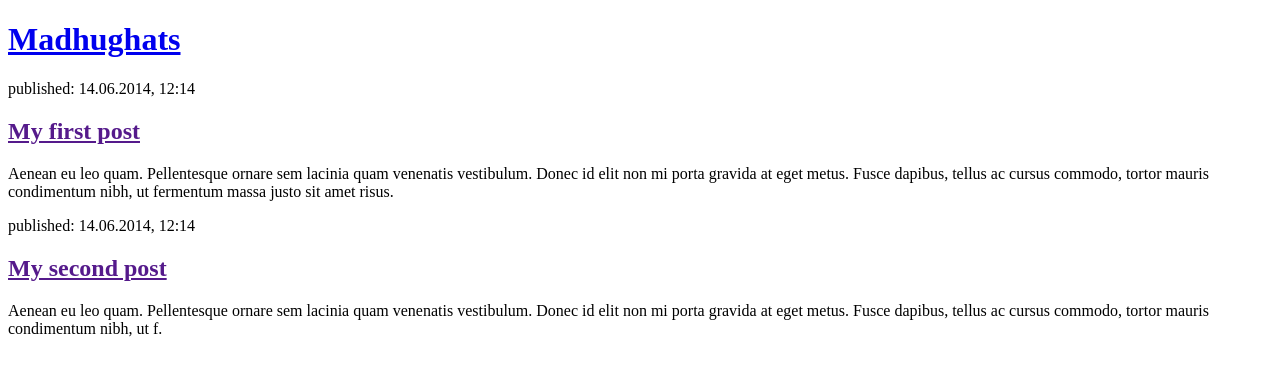
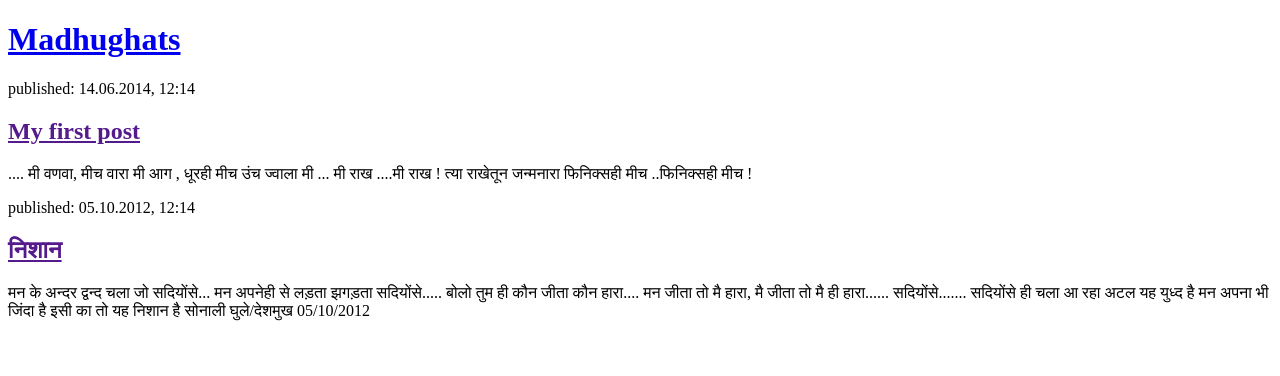
Before and after one commit to Sonalianildeshmukh/testing, a Django app: page / in a window 1280 px wide. Shown: the top 376 px of the page. Run offline with Django 3.2, Linux system fonts and the light colour scheme; data that the repository does not hold is empty.

Commit message:
modified template

```diff
--- a/blog/templates/blog/post_list.html
+++ b/blog/templates/blog/post_list.html
@@ -8,16 +8,51 @@
             <h1><a href="/">Madhughats</a></h1>
         </div>
 
-        <div>
-            <p>published: 14.06.2014, 12:14</p>
+
+        {% for post in posts %}
+            <div>
+                <p>published: {{ post.published_date }}</p>
+                <h1><a href="">{{ post.title }}</a></h1>
+                <p>{{ post.text|linebreaksbr }}</p>
+            </div>
+        {% endfor %}
+<div>
+               <p>published: 14.06.2014, 12:14</p>
             <h2><a href="">My first post</a></h2>
-            <p>Aenean eu leo quam. Pellentesque ornare sem lacinia quam venenatis vestibulum. Donec id elit non mi porta gravida at eget metus. Fusce dapibus, tellus ac cursus commodo, tortor mauris condimentum nibh, ut fermentum massa justo sit amet risus.</p>
+            <p>
+.... मी वणवा,  मीच वारा
+
+मी आग  ,  धूरही मीच
+
+उंच ज्वाला मी ...
+
+मी राख ....मी राख !
+
+त्या राखेतून जन्मनारा
+
+फिनिक्सही मीच ..फिनिक्सही मीच !</p>
         </div>
 
         <div>
-            <p>published: 14.06.2014, 12:14</p>
-            <h2><a href="">My second post</a></h2>
-            <p>Aenean eu leo quam. Pellentesque ornare sem lacinia quam venenatis vestibulum. Donec id elit non mi porta gravida at eget metus. Fusce dapibus, tellus ac cursus commodo, tortor mauris condimentum nibh, ut f.</p>
+            <p>published: 05.10.2012, 12:14</p>
+            <h2><a href="">निशान</a></h2>
+            <p>मन के अन्दर द्वन्द चला जो सदियोंसे...
+मन अपनेही से लड़ता झगड़ता सदियोंसे.....
+बोलो तुम ही कौन जीता कौन हारा....
+मन जीता तो मै हारा, मै जीता तो मै ही हारा......
+सदियोंसे.......
+सदियोंसे ही चला आ रहा
+अटल यह युध्द है
+मन अपना भी जिंदा है
+इसी का तो यह निशान है
+
+ सोनाली घुले/देशमुख
+
+05/10/2012</p>
         </div>
+
+
+
+
     </body>
 </html>
```
